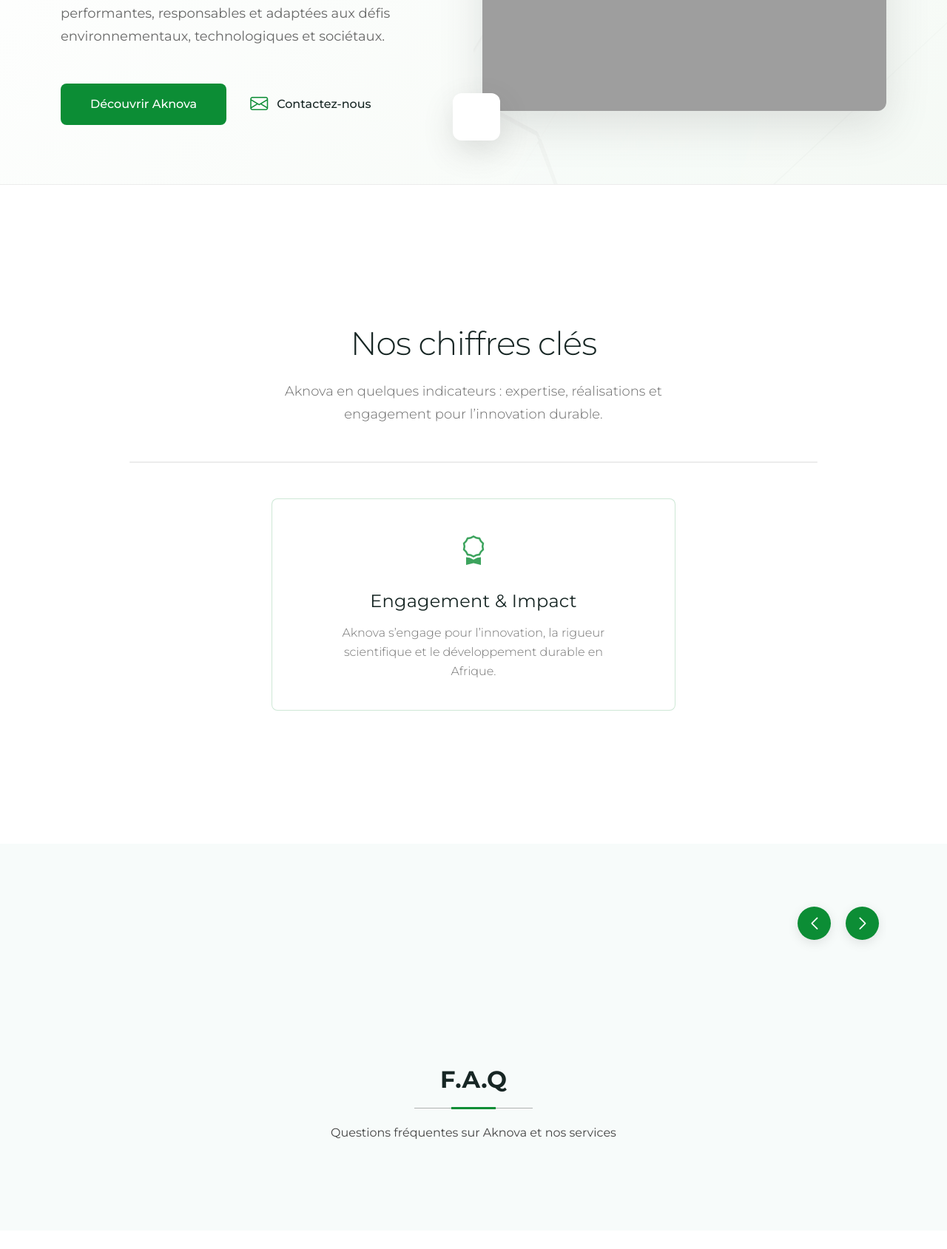
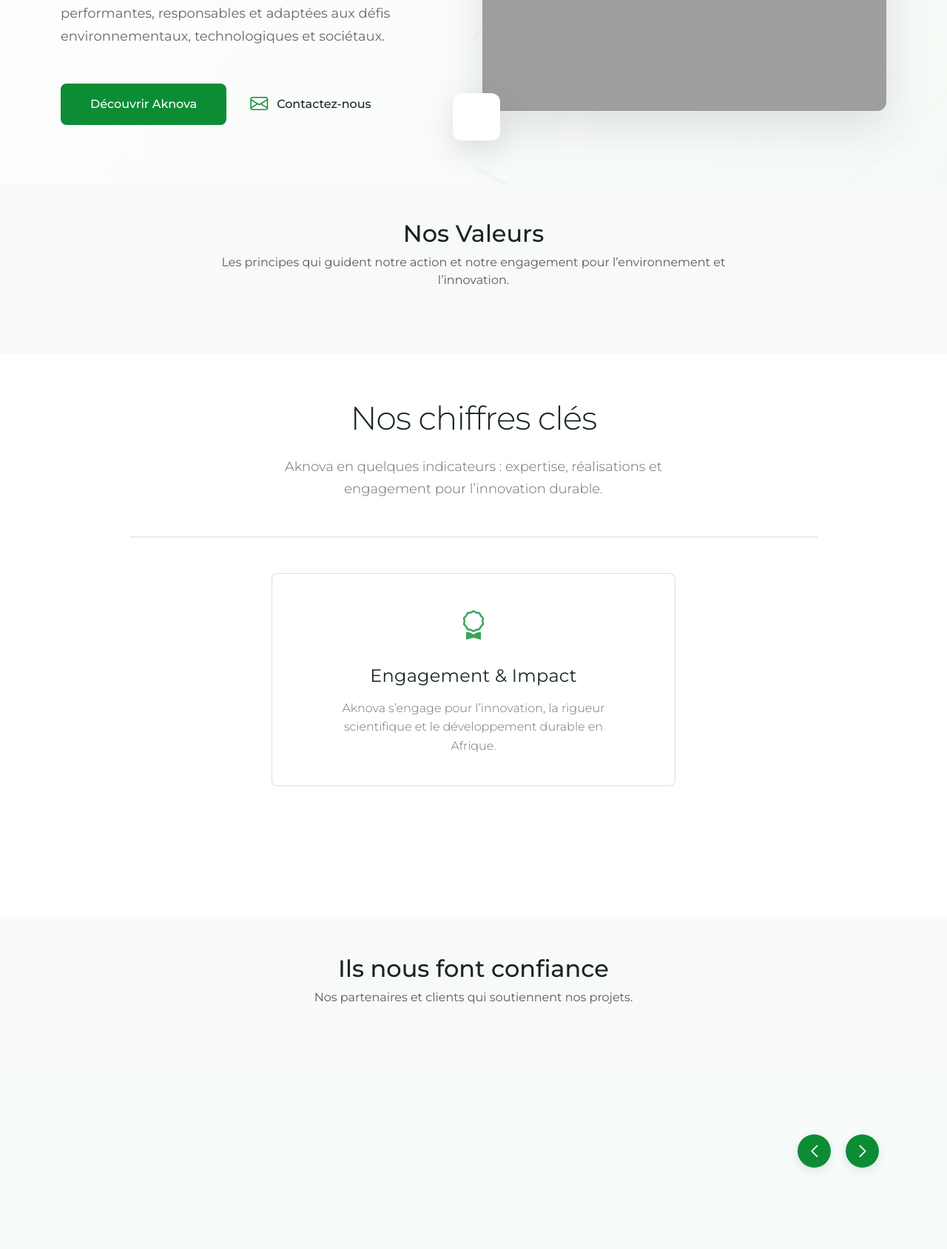
Before and after one commit to mrcryptsie/siteaknova, a Django app: page / in a window 1280 px wide. Shown: the part 476-2165 px from the top of the page at 74% size. Run offline with Django 5.2, Linux system fonts and the light colour scheme; data that the repository does not hold is empty; some libraries are stand-ins or nearby versions; grey boxes are pictures that could not be loaded.

Commit message:
new upgrade

```diff
--- a/templates/index.html
+++ b/templates/index.html
@@ -52,23 +52,42 @@
         </div>
       </div>
 
-      <div class="hero-features">
+      <section id="values" class="values section py-5 bg-light">
         <div class="container">
-          <div class="row">
+
+          <!-- titre section -->
+          <div class="row justify-content-center mb-5">
+            <div class="col-lg-8 text-center">
+              <h2 class="section-headline">Nos Valeurs</h2>
+              <p class="text-muted">Les principes qui guident notre action et notre engagement pour l’environnement et l’innovation.</p>
+            </div>
+          </div>
+
+          <!-- cartes valeurs -->
+          <div class="row g-4">
             {% for feature in hero_features %}
-            <div class="col-lg-3 col-md-6" data-aos="fade-up" data-aos-delay="{{ forloop.counter }}00">
-              <div class="feature-item">
-                <div class="icon">
-                  <i class="{{ feature.icone }}"></i>
+            <div class="col-lg-3 col-md-6">
+              <div class="card border-0 shadow-sm text-center h-100 p-4" data-aos="fade-up" data-aos-delay="{{ forloop.counter }}00">
+
+                <!-- rond vert avec icône -->
+                <div class="mx-auto mb-3 d-flex align-items-center justify-content-center rounded-circle bg-success"
+                     style="width:70px; height:70px;">
+                  <i class="{{ feature.icone }} text-white fs-3"></i>
                 </div>
-                <h4>{{ feature.titre }}</h4>
-                <p>{{ feature.description }}</p>
+
+                <!-- titre et description -->
+                <h5 class="fw-bold">{{ feature.titre }}</h5>
+                <p class="text-muted">{{ feature.description }}</p>
+
               </div>
             </div>
             {% endfor %}
           </div>
+
         </div>
-      </div>
+      </section>
+
+
 
     </div>
 
@@ -94,7 +113,12 @@
                   <span data-purecounter-start="0" data-purecounter-end="{{ stat.valeur|cut:'+' }}" data-purecounter-duration="2" class="purecounter"></span>
                   {% if '+' in stat.valeur %}+{% endif %}
                 </div>
-                <div class="stat-divider"></div>
+                <div class="d-flex justify-content-center my-3">
+                  <span class="badge rounded-circle bg-success d-flex align-items-center justify-content-center" style="width:34px;height:34px;">
+                    <i class="bi bi-leaf-fill text-white"></i>
+                  </span>
+                </div>
+
                 <div class="stat-label">{{ stat.label }}</div>
                 <p class="stat-description">{{ stat.description }}</p>
               </div>
@@ -138,6 +162,67 @@
     </div>
 
   </section>
+
+  <section id="partners" class="partners section py-5 bg-light">
+    <div class="container">
+      <!-- titre -->
+      <div class="row justify-content-center mb-4">
+        <div class="col-lg-8 text-center">
+          <h2 class="section-headline">Ils nous font confiance</h2>
+          <p class="text-muted">Nos partenaires et clients qui soutiennent nos projets.</p>
+        </div>
+      </div>
+
+      <!-- slider de logos -->
+      <div class="partners-slider overflow-hidden">
+        <div class="d-flex align-items-center gap-4 animate-slide">
+          {% for client in clients %}
+          <div class="partner-item flex-shrink-0">
+            <img src="{{ client.logo.url }}" alt="{{ client.nom }}" class="img-fluid" style="max-height: 80px;">
+          </div>
+          {% endfor %}
+          <!-- répéter pour boucle infinie -->
+          {% for client in clients %}
+          <div class="partner-item flex-shrink-0">
+            <img src="{{ client.logo.url }}" alt="{{ client.nom }}" class="img-fluid" style="max-height: 80px;">
+          </div>
+          {% endfor %}
+        </div>
+      </div>
+    </div>
+
+    <style>
+      /* wrapper pour masquer le débordement */
+      .partners-slider {
+        position: relative;
+        overflow: hidden;
+      }
+
+      /* animation horizontale */
+      .animate-slide {
+        display: flex;
+        gap: 2rem;
+        animation: slide 20s linear infinite;
+      }
+
+      @keyframes slide {
+        0% { transform: translateX(0); }
+        100% { transform: translateX(-50%); } /* moitié de la largeur totale (car on répète les logos) */
+      }
+
+      .partner-item img {
+        filter: grayscale(0.3);
+        opacity: 0.8;
+        transition: all 0.3s ease;
+      }
+
+      .partner-item img:hover {
+        filter: grayscale(0);
+        opacity: 1;
+      }
+    </style>
+  </section>
+
 
   <section id="testimonials" class="testimonials section light-background">
 
```
Also changed, not shown: aknova_project/settings.py (+10 -3 lines), core/storage_backends.py (added, +21 -0 lines), static/css/main.css (line endings or trailing spaces).
